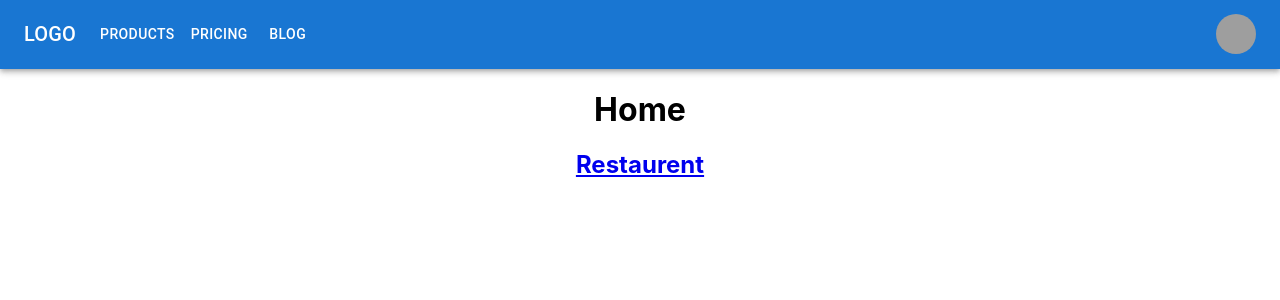
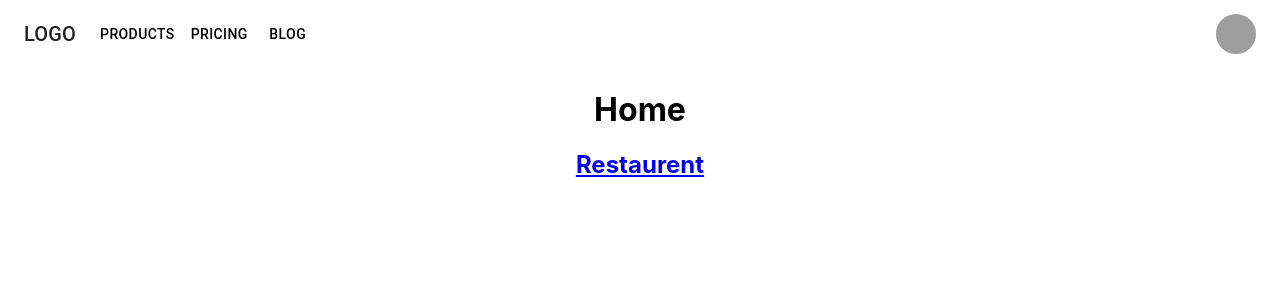
Before and after one commit to MadhanM282/Swiggy-Clone, a React (Vite) app in the folder Swiggy/: page / in a window 1280 px wide. Shown: the top 300 px of the page. Built offline with nearby package versions, Linux system fonts and the light colour scheme; grey boxes are pictures that could not be loaded.

Commit message:
nav color

```diff
--- a/Swiggy/src/components/NavBar.jsx
+++ b/Swiggy/src/components/NavBar.jsx
@@ -13,6 +13,7 @@ import Tooltip from '@mui/material/Tooltip';
 import MenuItem from '@mui/material/MenuItem';
 import { Link, useNavigate } from 'react-router-dom';
 import {SignInSide} from './login';
+import { ThemeProvider, createTheme } from '@mui/material/styles';
 
 const pages = ['Products', 'Pricing', 'Blog'];
 const settings = ['Profile', 'Account', 'Dashboard', 'Logout'];
@@ -36,15 +37,25 @@ export const ResponsiveAppBar = () => {
     const handleCloseUserMenu = () => {
         setAnchorElUser(null);
     };
+    const darkTheme = createTheme({
+        palette: {
+          mode: "light",
+          primary: {
+            main: "#fff"
+          }
+        }
+      });
 
     return (
-        <AppBar position="static">
+    <ThemeProvider theme={darkTheme}>
+        <AppBar position="static" color="primary" sx={{ boxShadow: 0 }}>
             <Container maxWidth="xl">
                 <Toolbar disableGutters>
                     <Typography
                         variant="h6"
                         noWrap
                         component="div"
+
                         sx={{ mr: 2, display: { xs: 'none', md: 'flex' } }}
                     >
                         LOGO
@@ -99,7 +110,7 @@ export const ResponsiveAppBar = () => {
                             <Button
                                 key={page}
                                 onClick={handleCloseNavMenu}
-                                sx={{ my: 2, color: 'white', display: 'block' }}
+                                sx={{ my: 2, color: 'black', display: 'block' }}
                             >
                                 {page}
                             </Button>
@@ -140,5 +151,7 @@ export const ResponsiveAppBar = () => {
                 </Toolbar>
             </Container>
         </AppBar>
+        </ThemeProvider>
     );
 };
+// import { ThemeProvider, createTheme } from "@mui/material/styles";
```
Also changed, not shown: Swiggy/package.json (+6 -5 lines), 1 other file (tests, documents, lock files or other folders).
